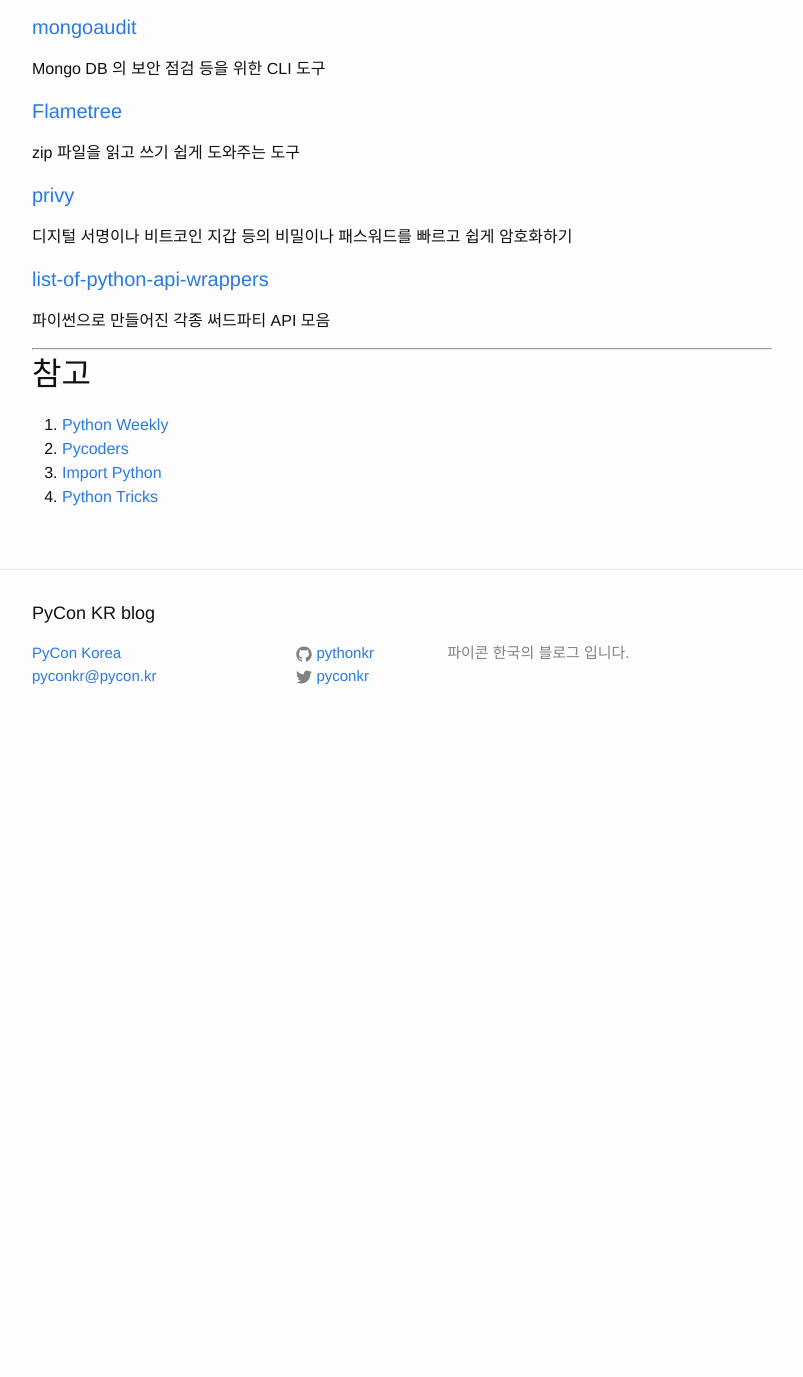
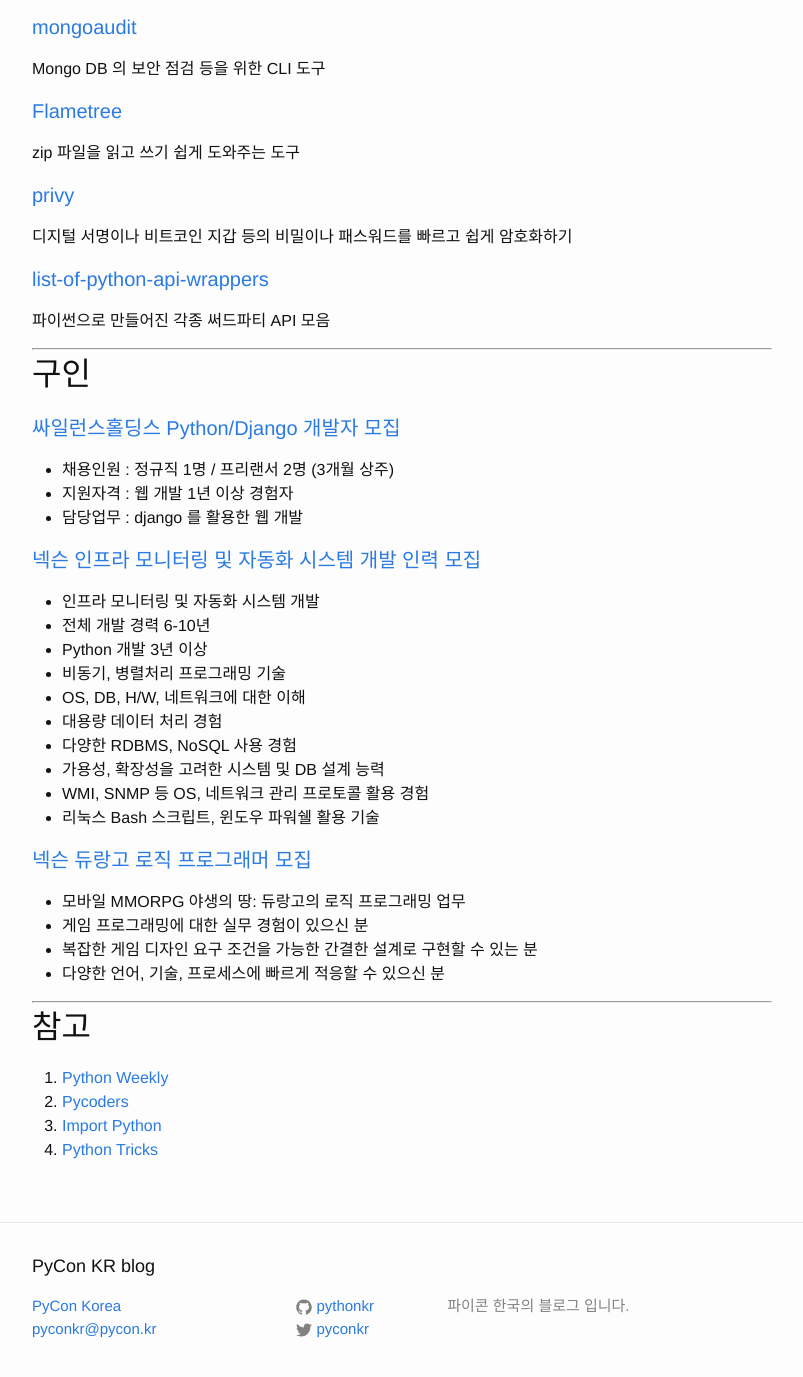
Before and after one commit to pythonkr/blog, a Jekyll site: the page built from _posts/2017-02-19-python-weekly-2017-07.md, in a window 1280 px wide and 1400 px high, scrolled down 2316 px. Shown: the top 1377 px of the window, without its empty margins (238-1041 px from the left). Built offline with Jekyll 4.4.1, drawn with Linux system fonts in a browser that asks for light colours; before the commit the page ends 3063 px from its top, so only the background shows below that.

Commit message:
fix: 2017년 2월 3주차 파이썬 주간 소식(수정1) - 구인 글 추가

```diff
--- a/_posts/2017-02-19-python-weekly-2017-07.md
+++ b/_posts/2017-02-19-python-weekly-2017-07.md
@@ -97,6 +97,33 @@
 
 ----
 
+## 구인
+
+#### [싸일런스홀딩스 Python/Django 개발자 모집](https://github.com/inqpia/jobs/)
+- 채용인원 : 정규직 1명 / 프리랜서 2명 (3개월 상주)
+- 지원자격 : 웹 개발 1년 이상 경험자
+- 담당업무 : django 를 활용한 웹 개발
+
+#### [넥슨 인프라 모니터링 및 자동화 시스템 개발 인력 모집](https://career.nexon.com/user/recruit/notice/noticeView?joinCorp=NX&reNo=20170070)
+- 인프라 모니터링 및 자동화 시스템 개발
+- 전체 개발 경력 6-10년
+- Python 개발 3년 이상
+- 비동기, 병렬처리 프로그래밍 기술
+- OS, DB, H/W, 네트워크에 대한 이해
+- 대용량 데이터 처리 경험
+- 다양한 RDBMS, NoSQL 사용 경험
+- 가용성, 확장성을 고려한 시스템 및 DB 설계 능력
+- WMI, SNMP 등 OS, 네트워크 관리 프로토콜 활용 경험
+- 리눅스 Bash 스크립트, 윈도우 파워쉘 활용 기술
+
+#### [넥슨 듀랑고 로직 프로그래머 모집](https://career.nexon.com/user/recruit/notice/noticeView?joinCorp=NX&reNo=20170059)
+- 모바일 MMORPG 야생의 땅: 듀랑고의 로직 프로그래밍 업무
+- 게임 프로그래밍에 대한 실무 경험이 있으신 분
+- 복잡한 게임 디자인 요구 조건을 가능한 간결한 설계로 구현할 수 있는 분
+- 다양한 언어, 기술, 프로세스에 빠르게 적응할 수 있으신 분
+
+----
+
 ## 참고
 1. [Python Weekly](http://www.pythonweekly.com)
 2. [Pycoders](http://pycoders.com)
```
